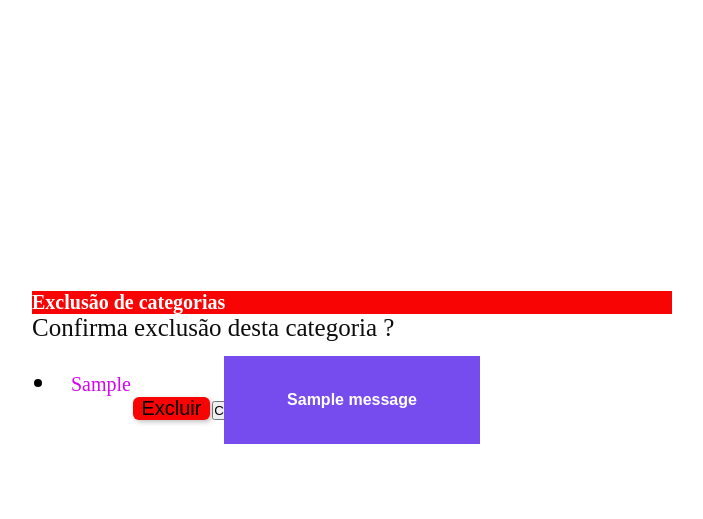
After one commit to CarlosAntonio76/osm, a Django app: page /cat/excluicategoria/1/ in a window 1280 px wide. The commit adds this page. Shown: the top 519 px of the page, without its empty margins (288-991 px from the left). Run offline with Django 5.2, Linux system fonts and the light colour scheme; tables that the repository leaves empty hold one stand-in row (values such as "Sample post"); one stand-in notice (Sample message) is shown; parts of the project's set-up code (start-up, migrations or seed data) failed here and were passed over; some libraries are stand-ins or nearby versions.

Commit message:
Acao delete modulo categoria

```diff
--- a/autenticacao/templates/login.html
+++ b/autenticacao/templates/login.html
@@ -22,7 +22,7 @@
             </div>
 
             <div class="rodape">
-                <p> AMJOCABE - &copy; 2024 - ✟ Todos os Direitos Reservados. - AMJOCABE WEB</p>
+                <p> AMJOCABE - &copy; 2024 - ✟ Todos os Direitos Reservados.</p>
             </div>
         </div>
 
--- a/categoria/templates/categorias.html
+++ b/categoria/templates/categorias.html
@@ -101,7 +101,7 @@
                     {% endif %}
 
                     <td>
-                        <input type="checkbox" name="selected_cat" value={{categoria.id}} class="action-select">
+                      <a href=" {% url 'excluicategoria' categoria.id %} "> Excluir</a>
                     </td>
                </tr>
                 {% endfor %}
--- /dev/null
+++ b/categoria/templates/confirmacao.html
@@ -0,0 +1,51 @@
+{% extends 'base.html' %}
+{% load static %}
+
+{% block title %}Categorias{% endblock %}
+
+{% block 'body' %}
+
+
+    {% if messages %}
+        <br>
+        {% for message in messages %}
+            <div class="alert {{message.tags}}">
+                {{message}}
+            </div>
+        {% endfor %}
+    {% endif %}
+
+      <br>
+
+        <section id="exclui-categorias">
+
+            {% if messages %}
+                <br>
+                {% for message in messages %}
+                    <div class="alert {{message.tags}}">
+                        {{message}}
+                    </div>
+                {% endfor %}
+            {% endif %}
+
+            <form action="" method="POST">{% csrf_token %}
+                <h2 class="texto-exclui">Exclusão de categorias</h2>
+                <p class="confirma_exclusao">
+                    Confirma exclusão desta categoria ?
+                </p>
+                <br>
+                <br>
+                <ul>
+                    <li class="lili">
+                        <span class="nome-categoria-excluir">{{ categoria }}</span>
+                    </li>
+                </ul>
+                <br>
+                <br>
+                <br>
+                <button class="btn-excluir" type="submit">Excluir</button>
+                <a href="{% url 'categoria' %}"><button class="btn-voltar">Cancelar</button></a>
+            </form>
+        </section>
+    <br>
+    {% endblock %}
--- a/categoria/urls.py
+++ b/categoria/urls.py
@@ -8,5 +8,6 @@ from .import views as v
 
 urlpatterns = [
     path('categorias/', v.categoria, name='categoria'),
+    path('excluicategoria/<int:id>/', v.excluicategoria, name='excluicategoria'),
     #path('excluircategoria/<int:id>/', v.excluircategoria, name='excluircategoria'),
 ]
--- a/categoria/views.py
+++ b/categoria/views.py
@@ -6,6 +6,9 @@ from django.contrib import messages
 from django.contrib.messages import constants
 from datetime import date, datetime
 from datetime import time
+import os
+from django.conf import settings
+
 
 
 def categoria(request):
@@ -57,8 +60,9 @@ def categoria(request):
          object_list = object_list.all()
 
     if status ==[]:
-         messages.add_message(request, constants.ERROR, 'Sem dados para serem exibidos! - Selecione um Filtro')
-         object_list = object_list.none()
+         #messages.add_message(request, constants.ERROR, 'Sem dados para serem exibidos! - Selecione um Filtro')
+         #object_list = object_list.none()
+         object_list = object_list.all()
 
 
     if status == ['T']:
@@ -74,3 +78,15 @@ def categoria(request):
     print(status)
 
     return render(request, template_name, object_list)
+
+
+
+def excluicategoria(request, id):
+    categoria = Categoria.objects.get(id=id)
+    if request.method == "POST":
+        categoria.delete()
+        messages.add_message(request, constants.SUCCESS, 'Categoria excluida com sucesso!')
+        return redirect('categoria')
+    template_name = "confirmacao.html"
+    categoria = {"categoria": categoria}
+    return render(request, template_name, categoria)
--- a/templates/static/autenticacao/css/estilo.css
+++ b/templates/static/autenticacao/css/estilo.css
@@ -9,6 +9,7 @@
     --vermelho:  #f80404;
     --violeta: rgb(214, 5, 241);
     --verde-escuro: rgb(10, 102, 51);
+    --preto: rgb(14, 13, 13);
 
 }
 
@@ -85,6 +86,7 @@ nav ul li button:hover a {
     color: var(--cinza-escuro);
 }
 
+
 .menulateral {
     position: absolute;
     float: left;
@@ -94,6 +96,7 @@ nav ul li button:hover a {
     /*background-color: #411E5A !important; */
     margin: 0 auto;
 }
+
 /* Responsivo */
 @media(min-width: 300px) and (max-width: 900px){
     .menulateral {
@@ -145,12 +148,20 @@ img {
     position: absolute;
     bottom: 8px;
     left: 5%;
+    text-align: center;
     color: white;
     font-family: "NeoSansPro-Regular", Verdana, sans-serif;
     font-size: 0.8rem;
     font-weight: 400;
-    line-height: 1.5;
+    line-height: 2; /* Altura */
 }
+@media only screen and (max-width: 767px) {
+    .rodape {
+        display: none;
+    }
+}
+
+
 
 /* Centro / labels / inputs */
 .centro {
@@ -949,3 +960,43 @@ li{
     font-size: 1.2rem;
     font-weight: bold;;
 }
+
+#exclui-categorias{
+    position: absolute;
+    border: 1px;
+    background-color: var(--branco);
+    width: 50%;
+    height: 30%;
+    top: 50%;
+    left: 50%;
+    transform: translate(-50%, -50%);
+}
+#exclui-categorias .texto-exclui{
+    background-color: var(--vermelho);
+    font-size: 2rem;
+    color: var(--branco);
+}
+
+#exclui-categorias .confirma_exclusao{
+    font-size: 2.5rem;
+    color: var(--preto);
+}
+#exclui-categorias .nome-categoria-excluir{
+    font-size: 2rem;
+    justify-content: center;
+    color: var(--violeta);
+}
+
+#exclui-categorias .btn-excluir{
+    width: 12%;
+    font-size: 2rem;
+    border: 0;
+    border-radius: 6px;
+    background-color: var(--vermelho);
+    box-shadow: 2px 2px 5px rgba(51, 51, 51, 0.3);
+    cursor: pointer;
+}
+.lili{
+    list-style: inside;
+    font-size: 2.8rem;
+}
```
Also changed, not shown: ativarpessoa.py (added, +32 -0 lines).
